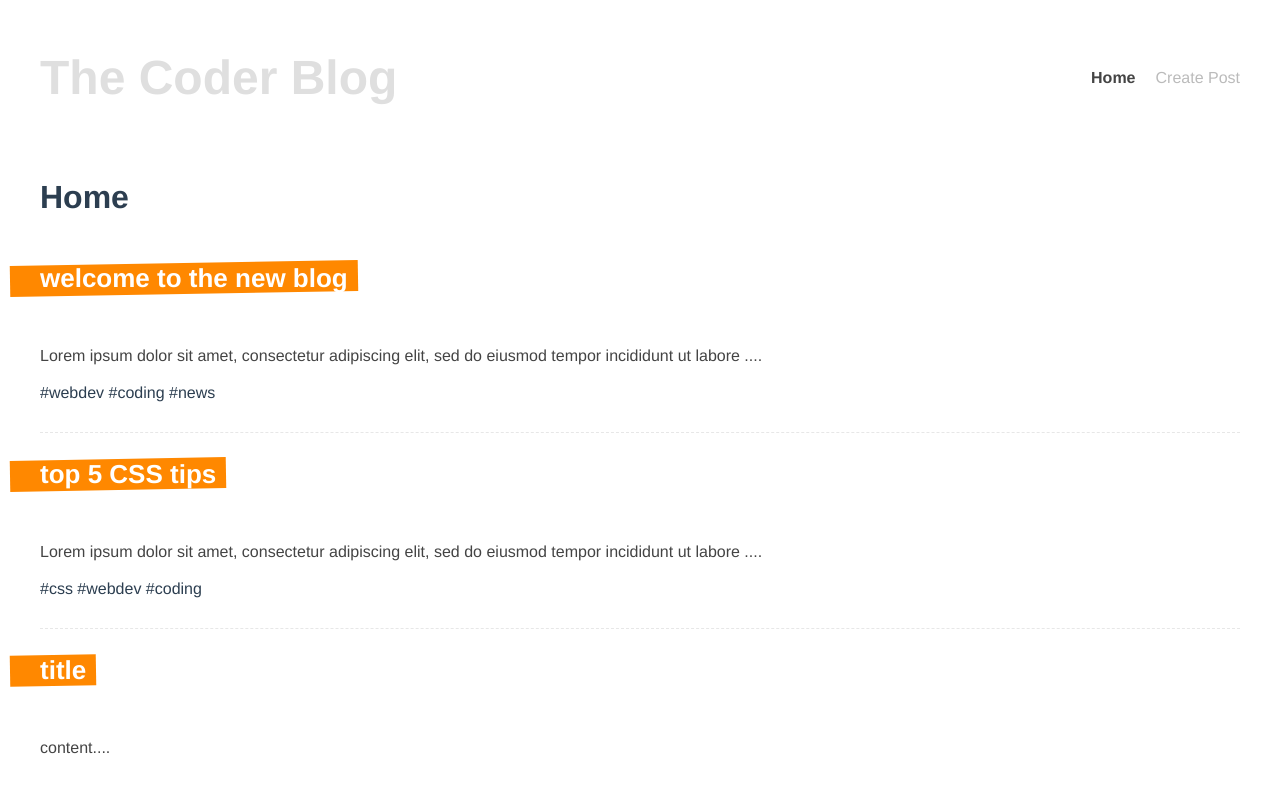
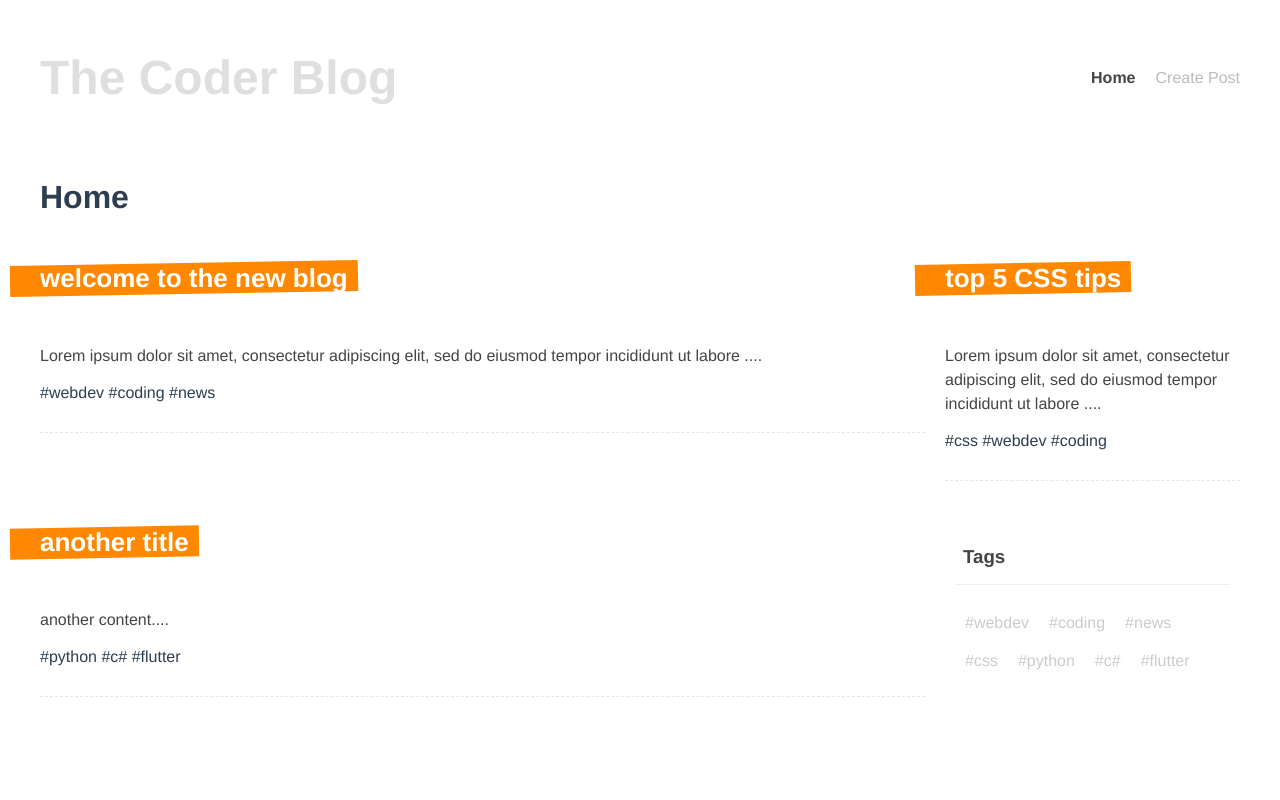
Before and after one commit to black-code1/vue-coder-blog, a Vue app: page / in a window 1280 px wide. Shown: the top 800 px of the page. Built offline with nearby package versions, Linux system fonts and the light colour scheme; data requests are answered from the project's data file.

Commit message:
Creating a Tag Cloud

```diff
--- a/data/db.json
+++ b/data/db.json
@@ -21,16 +21,14 @@
       ]
     },
     {
-      "title": "title",
-      "body": "content",
-      "tags": "",
+      "title": "another title",
+      "body": "another content",
+      "tags": [
+        "python",
+        "c#",
+        "flutter"
+      ],
       "id": 3
-    },
-    {
-      "title": "Another title",
-      "body": "Another content",
-      "tags": "",
-      "id": 4
     }
   ]
 }
--- /dev/null
+++ b/src/components/TagCloud.vue
@@ -0,0 +1,45 @@
+<template>
+  <div class="tag-cloud">
+    <h3>Tags</h3>
+    <div v-for="tag in tags" :key="tag">
+      <router-link :to="{ name: 'tag', params: { tag: tag } }">
+        #{{ tag }}
+      </router-link>
+    </div>
+  </div>
+</template>
+
+<script>
+import useTags from "../composables/useTags";
+export default {
+  props: ["posts"],
+  setup(props) {
+    const { tags } = useTags(props.posts);
+
+    return { tags };
+  },
+};
+</script>
+
+<style>
+.tag-cloud {
+  padding: 10px;
+}
+.tag-cloud h3 {
+  border-bottom: 1px solid #eee;
+  padding: 16px 8px;
+  color: #444;
+}
+.tag-cloud div {
+  display: inline-block;
+  padding: 10px;
+}
+.tag-cloud a {
+  color: #ccc;
+  text-decoration: none;
+}
+.tag-cloud a.router-link-active {
+  color: #ff8800;
+  font-weight: bold;
+}
+</style>
--- /dev/null
+++ b/src/composables/useTags.js
@@ -0,0 +1,16 @@
+import { ref } from "vue";
+
+const useTags = (posts) => {
+  const tags = ref([]);
+  const tagSet = new Set();
+
+  posts.forEach((item) => {
+    item.tags.forEach((tag) => tagSet.add(tag));
+  });
+
+  tags.value = [...tagSet];
+
+  return { tags };
+};
+
+export default useTags;
--- a/src/views/CreateView.vue
+++ b/src/views/CreateView.vue
@@ -41,7 +41,7 @@
       const post = {
         title: title.value,
         body: body.value,
-        tags: tag.value,
+        tags: tags.value,
       };
 
       await fetch("http://localhost:3000/posts", {
--- a/src/views/HomeView.vue
+++ b/src/views/HomeView.vue
@@ -4,8 +4,9 @@
     <div v-if="error">
       {{ error }}
     </div>
-    <div v-if="posts.length">
+    <div v-if="posts.length" class="layout">
       <PostList :posts="posts" />
+      <TagCloud :posts="posts" />
     </div>
     <div v-else><Spinner /></div>
   </div>
@@ -13,13 +14,15 @@
 
 <script>
 import PostList from "../components/PostList.vue";
+import TagCloud from "../components/TagCloud.vue";
 import getPosts from "../composables/getPosts";
 import Spinner from "../components/Spinner.vue";
+
 // @ is an alias to /src
 
 export default {
   name: "HomeView",
-  components: { PostList, Spinner },
+  components: { PostList, Spinner, TagCloud },
   setup() {
     const { posts, error, load } = getPosts();
     load();
@@ -34,4 +37,9 @@
   margin: 0 auto;
   padding: 10px;
 }
+.layout {
+  display: grid;
+  grid-template-columns: 3fr 1fr;
+  gap: 20px;
+}
 </style>
--- a/src/views/TagView.vue
+++ b/src/views/TagView.vue
@@ -1,8 +1,9 @@
 <template>
   <div class="tag">
     <div v-if="error">{{ error }}</div>
-    <div v-if="posts.length">
+    <div v-if="posts.length" class="layout">
       <PostList :posts="postsWithTag" />
+      <TagCloud :posts="posts" />
     </div>
     <div v-else>
       <spinner />
@@ -13,12 +14,14 @@
 <script>
 import Spinner from "../components/Spinner.vue";
 import PostList from "../components/PostList.vue";
+import TagCloud from "../components/TagCloud.vue";
+
 import getPosts from "../composables/getPosts";
 import { useRoute } from "vue-router";
 import { computed } from "@vue/runtime-core";
 
 export default {
-  components: { PostList, Spinner },
+  components: { PostList, Spinner, TagCloud },
   setup() {
     const route = useRoute();
     const { posts, error, load } = getPosts();
@@ -34,4 +37,10 @@
 };
 </script>
 
-<style></style>
+<style>
+.tag {
+  max-width: 1200px;
+  margin: 0 auto;
+  padding: 10px;
+}
+</style>
```
